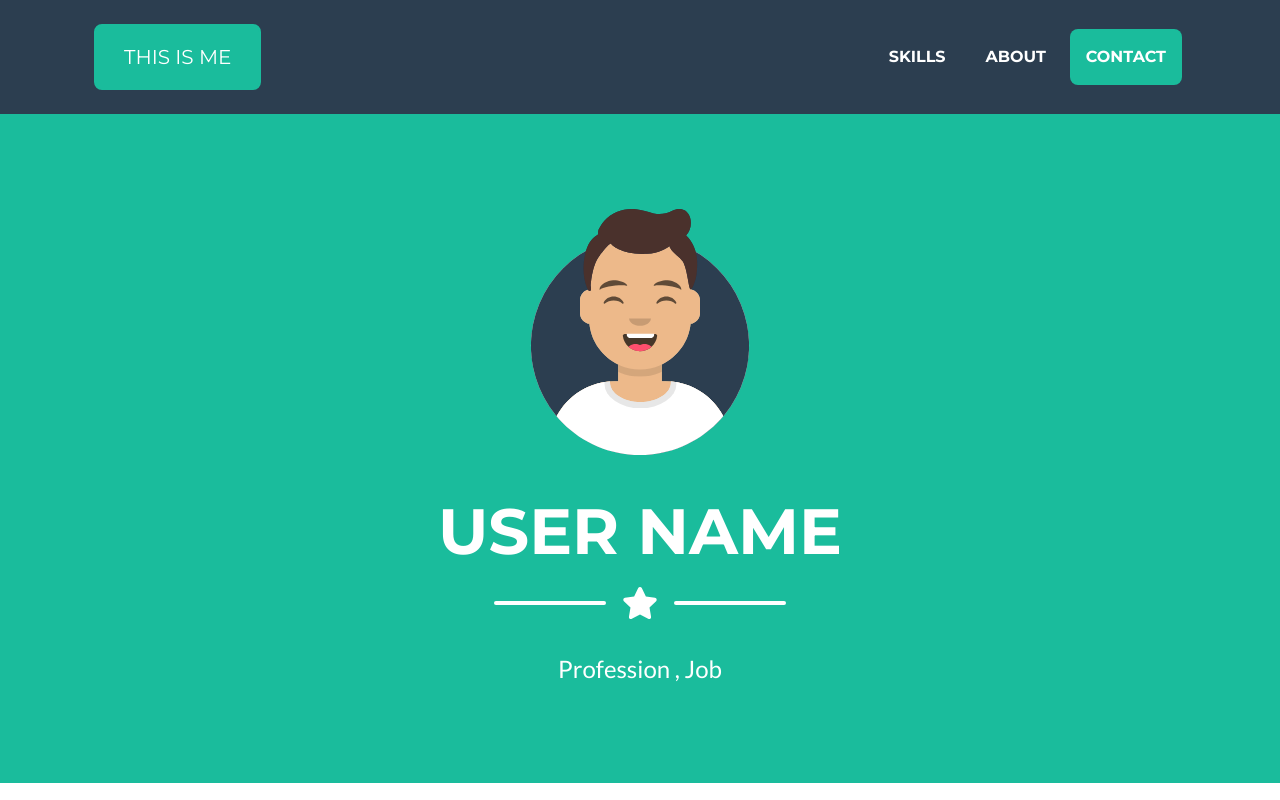
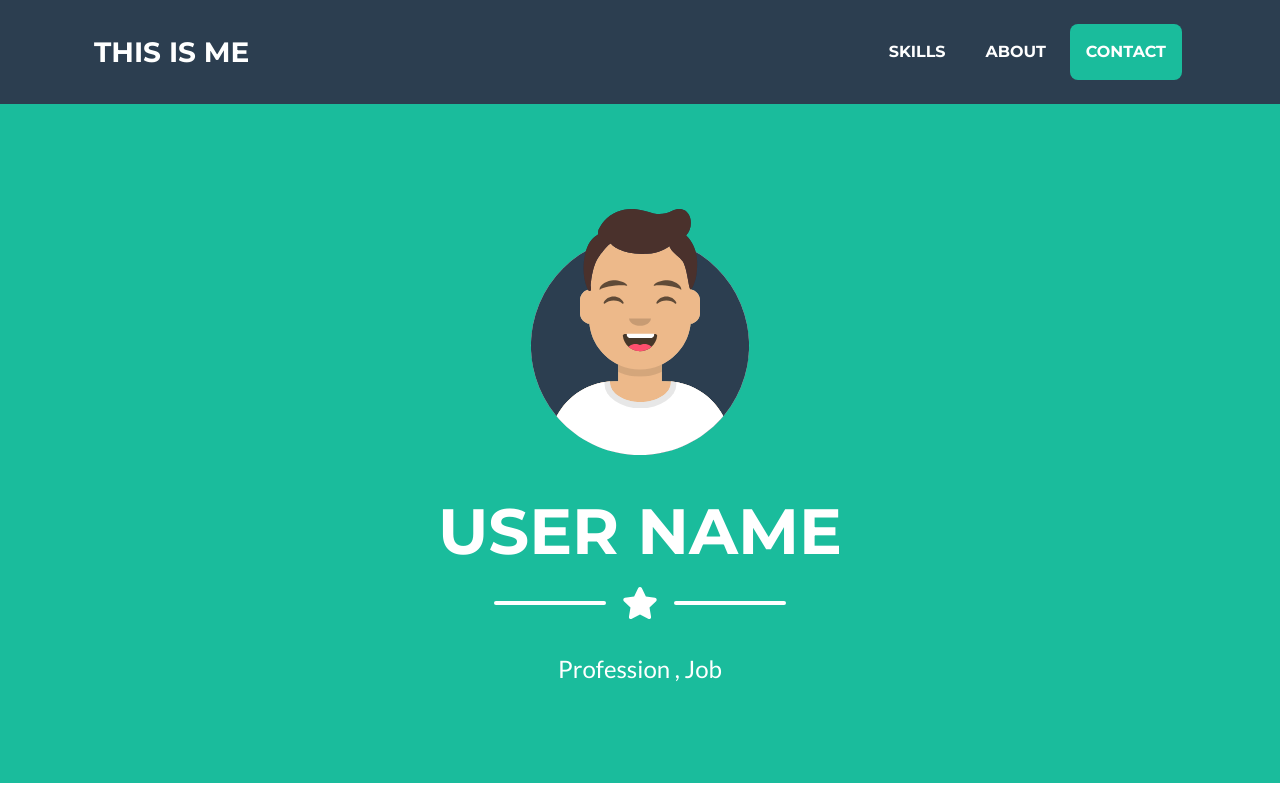
Before and after one commit to Mohit6043/User, a plain HTML site: page index.html in a window 1280 px wide. Shown: the top 800 px of the page. Drawn offline with nearby package versions, Linux system fonts and the light colour scheme.

Commit message:
Update index.html

```diff
--- a/index.html
+++ b/index.html
@@ -20,7 +20,7 @@
         <!-- Navigation-->
         <nav class="navbar navbar-expand-lg bg-secondary text-uppercase fixed-top" id="mainNav">
             <div class="container">
-                <a class="btn btn-primary btn-xl" href="https://mohit6043.github.io/Portfolio/">This is Me</a>
+                <a class="navbar-brand js-scroll-trigger" href="#page-top">This is Me</a>
                 <button class="navbar-toggler navbar-toggler-right text-uppercase font-weight-bold bg-primary text-white rounded" type="button" data-toggle="collapse" data-target="#navbarResponsive" aria-controls="navbarResponsive" aria-expanded="false" aria-label="Toggle navigation">
                     Menu
                     <i class="fas fa-bars"></i>
```
